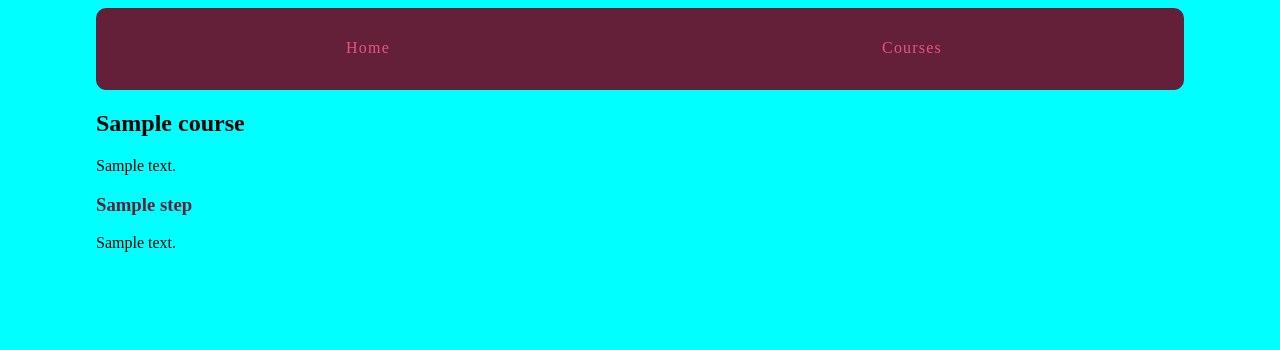
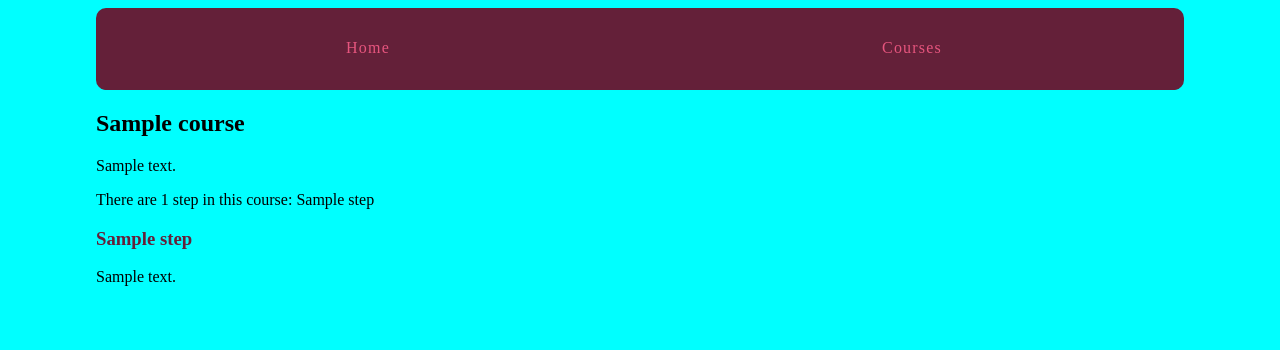
Before and after one commit to davejlin/treehouse, a Django app: page /courses/1/ in a window 1280 px wide. Shown: the top 350 px of the page. Run offline with Django 3.2, Linux system fonts and the light colour scheme; tables that the repository leaves empty hold one stand-in row (values such as "Sample post").

Commit message:
Django learning site: use filters count, pluralize, join

```diff
--- a/python/django/learning_site/courses/templates/courses/course_detail.html
+++ b/python/django/learning_site/courses/templates/courses/course_detail.html
@@ -5,6 +5,8 @@
 <article>
     <h2>{{ course.title }}</h2>
     {{ course.description }}
+
+    <p>There are {{ course.step_set.count }} step{{ course.step_set.count|pluralize }} in this course: {{ course.step_set.all|join:", "}}</p>
 
     <section>
         {% for step in course.step_set.all %}
```
